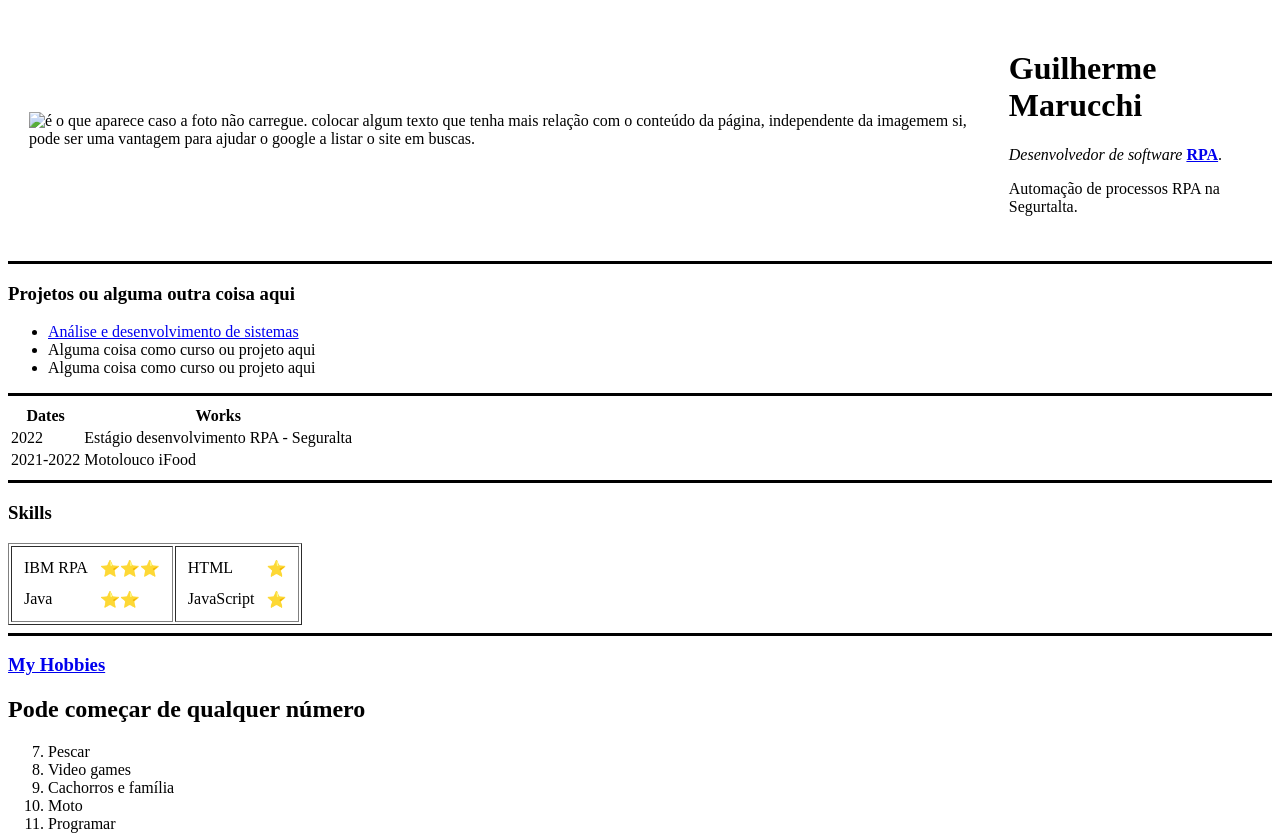
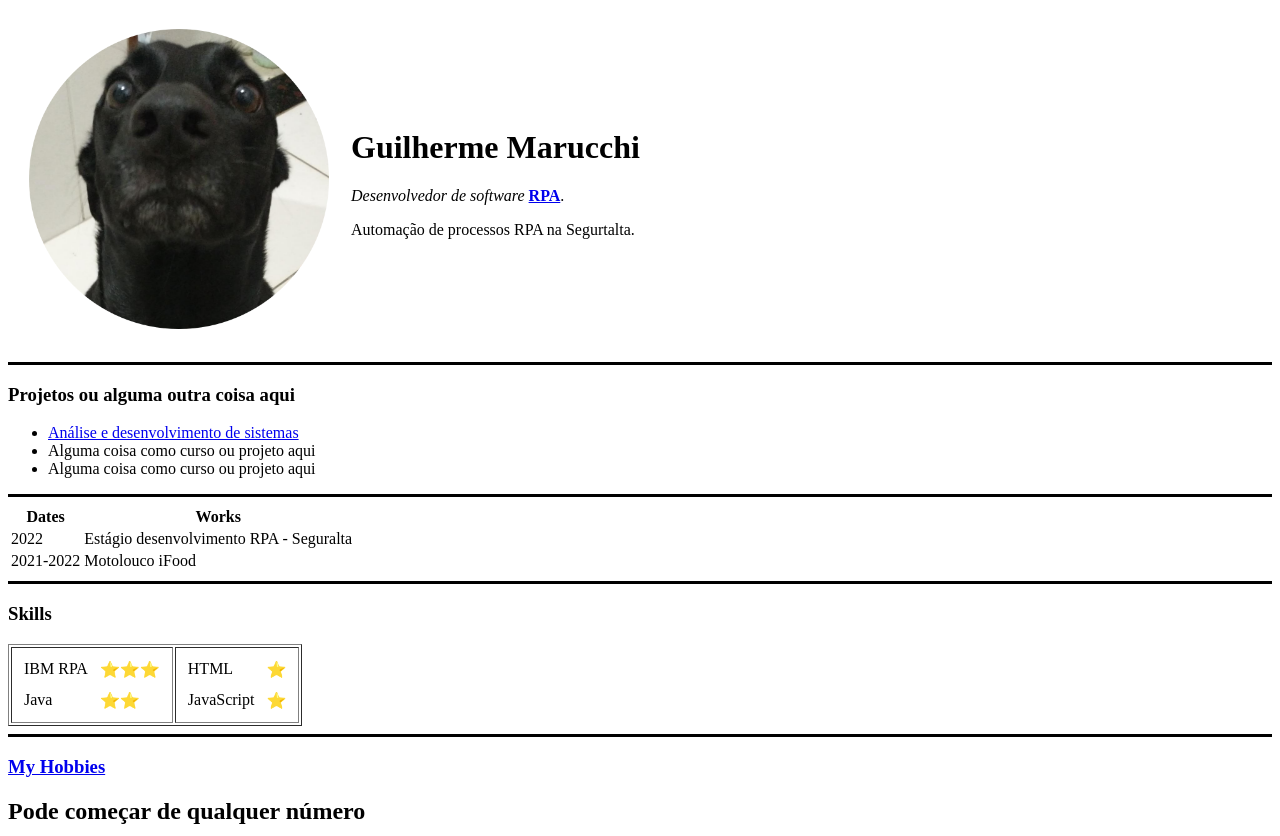
Before and after one commit to L00p4/htmTest, a plain HTML site: page index.html in a window 1280 px wide. Shown: the top 836 px of the page. Drawn offline with Linux system fonts and the light colour scheme; the site is published under a folder, as on GitHub Pages, so addresses that start at the root find nothing.

Commit message:
Update index.html

```diff
--- a/index.html
+++ b/index.html
@@ -11,7 +11,7 @@
     <table cellspacing = "20">
       <tr>
         <td>
-          <img style="height: 300px" src="/Images/emma.png"  alt="é o que aparece caso a foto não carregue. colocar algum texto que tenha mais relação com o conteúdo da página, independente da imagemem si, pode ser uma vantagem para ajudar o google a listar o site em buscas." />
+          <img style="height: 300px" src="Images/emma.png"  alt="é o que aparece caso a foto não carregue. colocar algum texto que tenha mais relação com o conteúdo da página, independente da imagemem si, pode ser uma vantagem para ajudar o google a listar o site em buscas." />
     <!--melhor deixar a imagem independente de servidor alheio. colocar na msm pasta do arquivo .html para poder apenas referenciar e se estiver em outra pasta, basta fazer como no exemplo-->
         </td>
 
```
